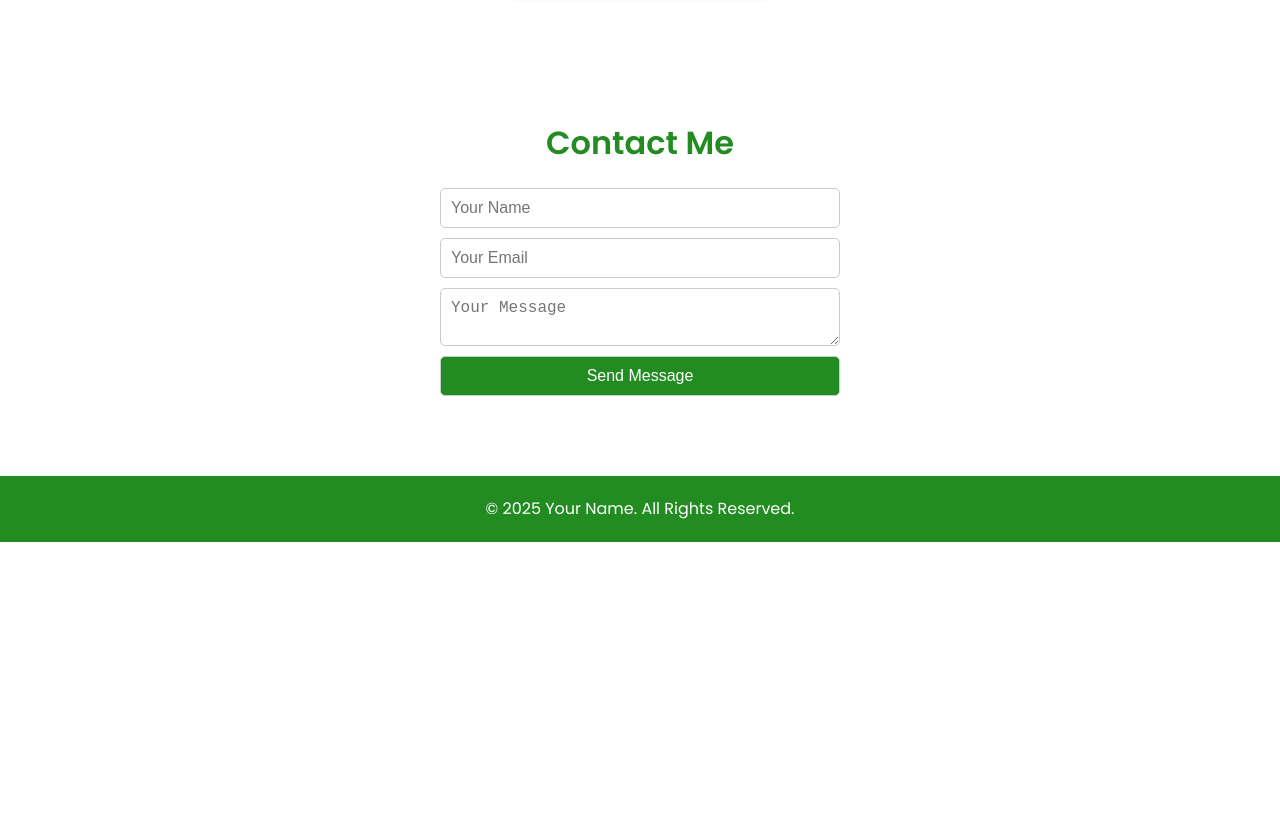
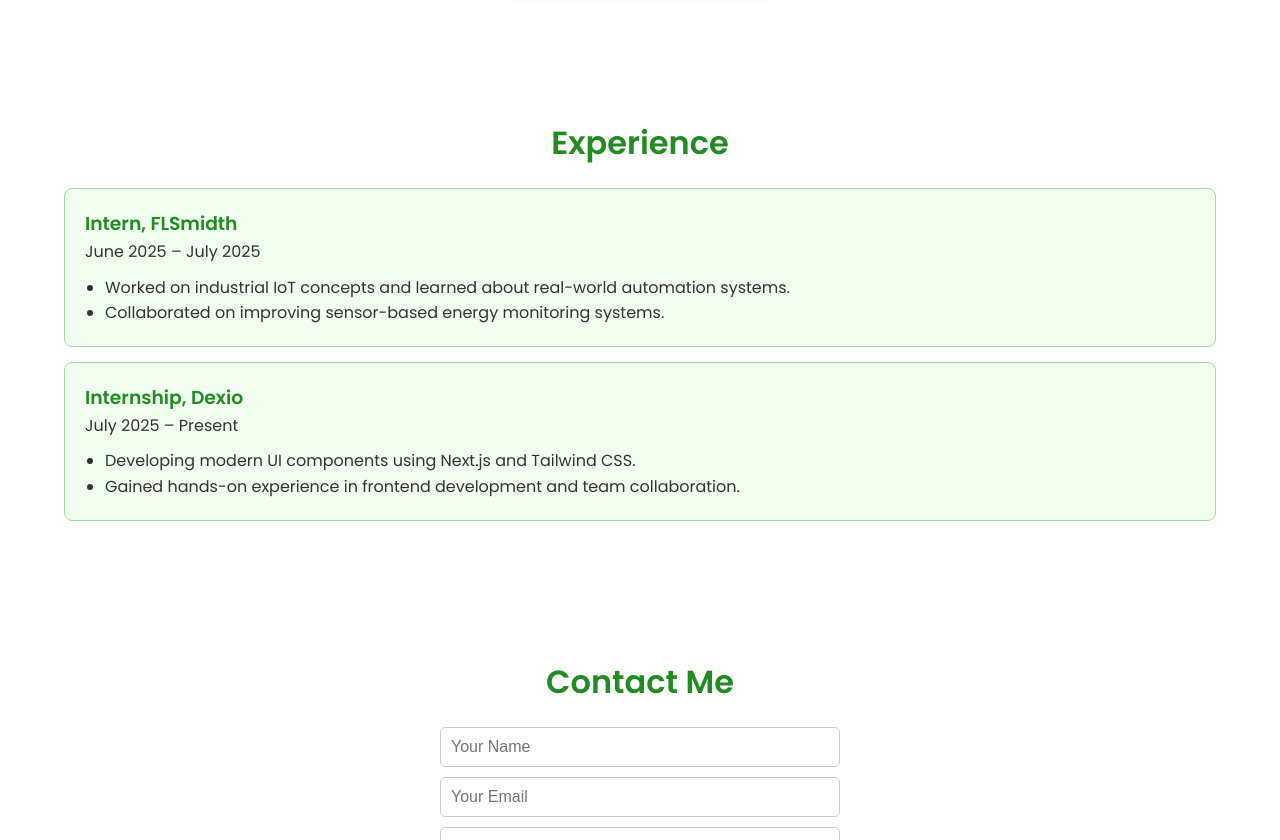
Before and after one commit to Sanjana272621/portfolio, a plain HTML site: page index.html in a window 1280 px wide. Shown: the part 1960-2800 px from the top of the page. Before the commit the page ends 2502 px from the top, so only its background shows below. Drawn offline with Linux system fonts and the light colour scheme.

Commit message:
experience

```diff
--- a/index.html
+++ b/index.html
@@ -17,6 +17,7 @@
         <a href="#about">About</a>
         <a href="#skills">Skills</a>
         <a href="#projects">Projects</a>
+        <a href="#experience">Experience</a>
         <a href="#contact">Contact</a>
       </nav>
     </div>
@@ -80,6 +81,27 @@
     </div>
   </section>
 
+  <section id="experience" class="experience container">
+    <h2>Experience</h2>
+
+    <div class="experience-card">
+      <h3>Intern, FLSmidth</h3>
+      <p>June 2025 – July 2025</p>
+      <ul>
+        <li>Worked on industrial IoT concepts and learned about real-world automation systems.</li>
+        <li>Collaborated on improving sensor-based energy monitoring systems.</li>
+      </ul>
+    </div>
+
+    <div class="experience-card">
+      <h3>Internship, Dexio</h3>
+      <p>July 2025 – Present</p>
+      <ul>
+        <li>Developing modern UI components using Next.js and Tailwind CSS.</li>
+        <li>Gained hands-on experience in frontend development and team collaboration.</li>
+      </ul>
+    </div>
+  </section>
   <!-- Contact Section -->
   <section id="contact" class="contact container">
     <h2>Contact Me</h2>
--- a/style.css
+++ b/style.css
@@ -163,6 +163,21 @@
   box-shadow: 0 4px 10px rgba(0, 0, 0, 0.2);
 }
 
+.experience-card {
+  background: #f0fff0;
+  border: 1px solid #a3d9a5;
+  padding: 20px;
+  border-radius: 8px;
+  margin-bottom: 15px;
+}
+.experience-card h3 {
+  color: forestgreen;
+}
+.experience-card ul {
+  margin-top: 10px;
+  padding-left: 20px;
+}
+
 /* Contact Form */
 .contact form {
   display: flex;
```
